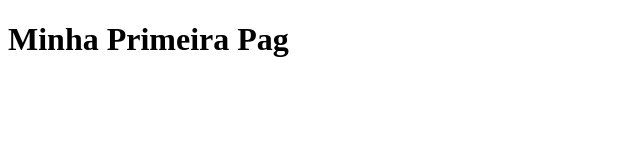
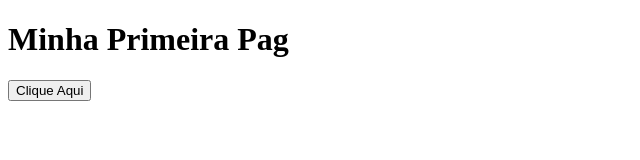
Before and after one commit to cangaco05/aula_javascript, a plain HTML site: page index.html in a window 1280 px wide. Shown: the whole page, without its empty margins (0-640 px from the left). Drawn offline with Linux system fonts and the light colour scheme.

Commit message:
Aula parte2

```diff
--- a/index.html
+++ b/index.html
@@ -9,5 +9,8 @@
 </head>
 <body>
     <h1>Minha Primeira Pag</h1>
+    <button type="button" onclick="clicou()">Clique Aqui</button>
+
+
 </body>
 </html>
--- a/js/main.js
+++ b/js/main.js
@@ -1,9 +1,38 @@
 
+function clicou(){
+    alert("Obrigado por clicar")
+}
+
+
+
+/*
+function soma(n1, n2){
+    return n1 + n2;
+}
+
+function validaidade(idade){
+    var idade;
+    if (idade >= 18){
+        validar =true
+    }else{
+        validar = false
+    }
+    return validar;
+}
+
+var idade = prompt("Qual sua idade?");
+console.log(validaidade(idade));
+*/
+
+
+
+
+/*
 var d = new Date();
 alert(d.getMinutes());
 alert(d.getHours());
-//alert(d);
-
+alert(d);
+*/
 /*var count;
 for(count=0; count <= 5; count++){
     alert(count);
```
